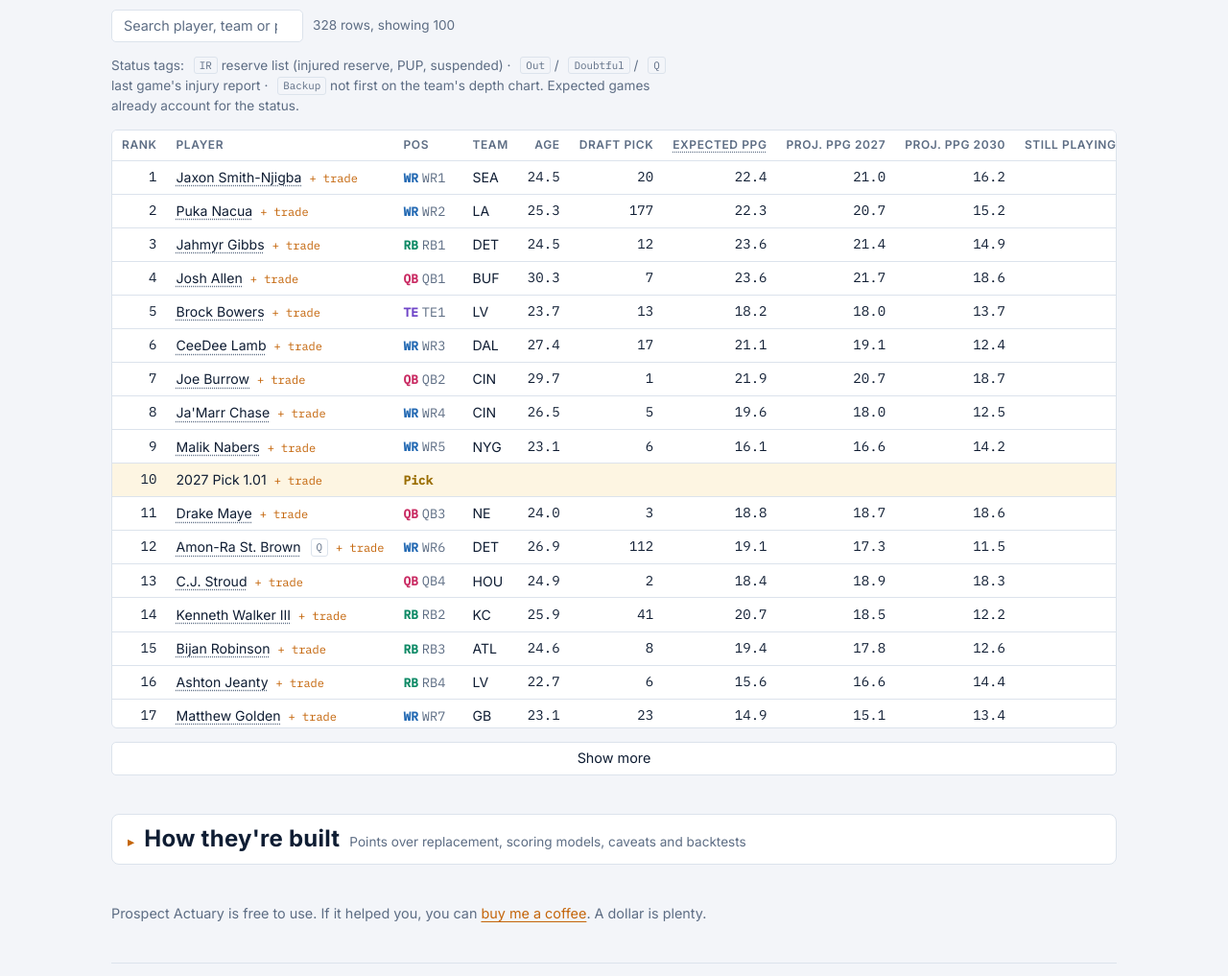
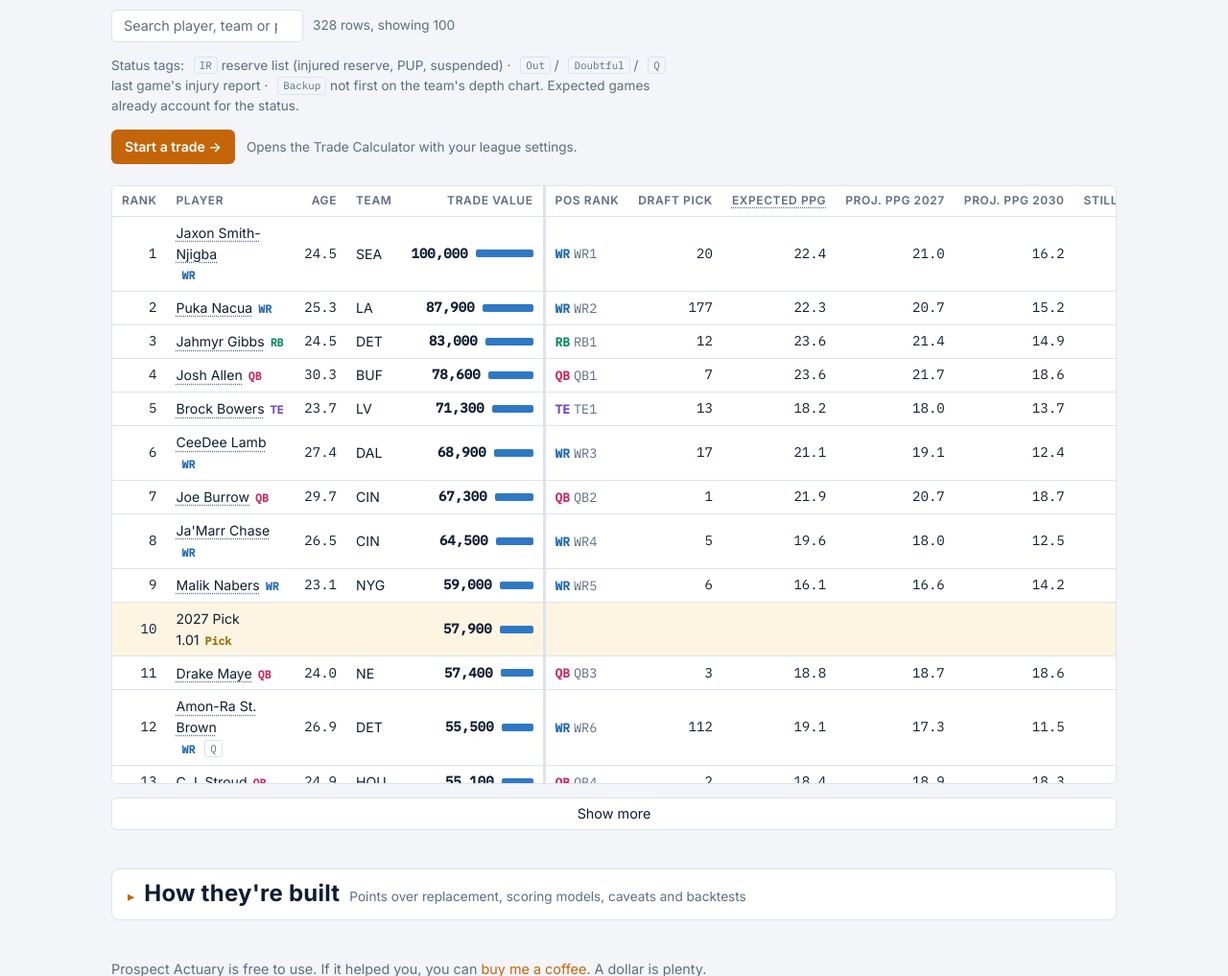
Before and after one commit to KyleMSchyma/prospect-actuary, a plain HTML site: page trade-values/index.html in a window 1280 px wide. Shown: the part 1020-2037 px from the top of the page at 96% size. Drawn offline with Linux system fonts and the light colour scheme.

Commit message:
Player Values tables: Rank, Player, Age, Team, Trade value first; Rank frozen; one trade button (Kyle)
Advanced columns follow a divider. The per-row '+ trade' links are replaced by one
'Start a trade' button above each table that carries the sheet and league. Values unchanged.

Co-Authored-By: Claude Opus 5.5 <noreply@anthropic.com>
Claude-Session: https://claude.ai/code/session_01DyN6T1UBFRQ9guuQXQQaZH

```diff
--- a/trade-values/index.html
+++ b/trade-values/index.html
@@ -38,8 +38,18 @@ details.fold summary h2{font-size:1.5rem}
 summary:focus-visible{outline:2px solid var(--accent);outline-offset:2px}
 .lgbody,.foldbody{padding:0 16px 16px;display:flex;flex-direction:column;gap:12px}
 [hidden]{display:none!important}
-.add{font-size:.75rem;margin-left:8px;text-decoration:none;font-family:var(--f-mono);white-space:nowrap}
-.add:hover{text-decoration:underline}
+.tradebar{display:flex;flex-wrap:wrap;align-items:center;gap:8px 12px;margin:0 0 8px}
+.tradebtn{display:inline-flex;align-items:center;gap:6px;padding:7px 14px;border-radius:6px;background:var(--accent);color:#fff;font-weight:600;font-size:.88rem;text-decoration:none}
+.tradebtn:hover{background:var(--accent-2);color:#fff}
+/* first column (Rank) frozen; header row frozen; a divider before the advanced columns */
+table.vt th:first-child,table.vt td:first-child{position:sticky;left:0;z-index:1;background:var(--panel);box-shadow:1px 0 0 var(--line)}
+table.vt th:first-child{z-index:3}
+table.vt tr.pick td:first-child{background:var(--warn-soft)}
+table.vt td.pl{white-space:normal;min-width:9.5em}
+table.vt td.pl .pos{margin-left:6px;font-size:.72rem}
+table.vt .adv1{border-left:3px solid var(--line)}
+table.vt th.adv1{position:sticky}
+table.vt tr.why td{position:static}
 .setting{display:flex;flex-direction:column;gap:5px;min-width:0}
 .setting .lbl{font-family:var(--f-mono);font-size:.72rem;text-transform:uppercase;letter-spacing:.07em;color:var(--muted)}
 .setting .tabs button{padding:4px 10px;font-size:.85rem}
@@ -68,7 +78,7 @@ th[title]{cursor:help;text-decoration:underline dotted;text-underline-offset:3px
 .barcell{display:flex;align-items:center;gap:8px;justify-content:flex-end}
 .minibar{display:inline-block;height:8px;border-radius:2px;background:var(--bar)}
 ul{margin:0;padding-left:20px;display:flex;flex-direction:column;gap:6px;max-width:72ch}
-@media (max-width:520px){h1{font-size:2.1rem} .ctl input{width:100%} .league{grid-template-columns:1fr 1fr;gap:12px} .mode button{flex:1}}
+@media (max-width:520px){table.vt th,table.vt td{padding:6px 5px} table.vt th{white-space:normal;letter-spacing:.02em;vertical-align:bottom} table.vt .minibar{display:none} table.vt td.pl{min-width:8.5em} h1{font-size:2.1rem} .ctl input{width:100%} .league{grid-template-columns:1fr 1fr;gap:12px} .mode button{flex:1}}
 </style></head>
 <body><div class="wrap">
 <header style="display:flex;flex-direction:column;gap:14px">
@@ -104,7 +114,8 @@ ul{margin:0;padding-left:20px;display:flex;flex-direction:column;gap:6px;max-wid
   <div class="tabs" id="rTabs" role="group" aria-label="Position"></div>
   <div class="ctl"><input id="rName" type="search" placeholder="Search player or team" aria-label="Search redraft values"><span class="small muted" id="rCount"></span></div>
   <p class="small muted st-legend">Status tags: <span class="st">IR</span> reserve list (injured reserve, PUP, suspended) · <span class="st">Out</span> / <span class="st">Doubtful</span> / <span class="st">Q</span> last game's injury report · <span class="st">Backup</span> not first on the team's depth chart. Expected games already account for the status.</p>
-  <div class="tablebox"><table id="rTable"></table></div>
+  <div class="tradebar"><a class="tradebtn" id="rTrade" href="../trade-calculator/?mode=redraft">Start a trade →</a><span class="small muted">Opens the Trade Calculator with your league settings.</span></div>
+  <div class="tablebox"><table id="rTable" class="vt"></table></div>
   <button type="button" class="more" id="rMore">Show more</button>
 </section>
 
@@ -116,7 +127,8 @@ ul{margin:0;padding-left:20px;display:flex;flex-direction:column;gap:6px;max-wid
   <div class="tabs" id="dTabs" role="group" aria-label="Position"></div>
   <div class="ctl"><input id="dName" type="search" placeholder="Search player, team or pick" aria-label="Search dynasty values"><span class="small muted" id="dCount"></span></div>
   <p class="small muted st-legend">Status tags: <span class="st">IR</span> reserve list (injured reserve, PUP, suspended) · <span class="st">Out</span> / <span class="st">Doubtful</span> / <span class="st">Q</span> last game's injury report · <span class="st">Backup</span> not first on the team's depth chart. Expected games already account for the status.</p>
-  <div class="tablebox"><table id="dTable"></table></div>
+  <div class="tradebar"><a class="tradebtn" id="dTrade" href="../trade-calculator/?mode=dynasty">Start a trade →</a><span class="small muted">Opens the Trade Calculator with your league settings.</span></div>
+  <div class="tablebox"><table id="dTable" class="vt"></table></div>
   <button type="button" class="more" id="dMore">Show more</button>
 </section>
 
@@ -198,16 +210,20 @@ function board(key, cols, tabsList, why){
     let x = rows.filter(r=>pos==="ALL"||r.p===pos);
     const q = name.value.trim().toLowerCase(); if(q) x = x.filter(r=>(r.n+" "+(r.tm||"")).toLowerCase().includes(q));
     document.getElementById(key+"Count").textContent = `${x.length} rows` + (x.length>shown?`, showing ${shown}`:"");
-    document.getElementById(key+"Table").innerHTML = `<thead><tr>${cols.map(c=>`<th class="${c.r?"r":""}"${c.t?` title="${c.t}"`:""}>${c.h}</th>`).join("")}<th class="r">Trade value</th></tr></thead><tbody>` +
-      x.slice(0,shown).map(r=>`<tr${r.pick?' class="pick"':""}>${cols.map(c=>`<td class="${c.r?"r num":""}">${r.pick&&c.skip?"":c.f(r)}</td>`).join("")}<td class="r num val"><span class="barcell">${fmt(r.v)}<span class="minibar" style="width:${Math.max(2,Math.round(60*r.v/max))}px"></span></span></td></tr>` +
+    // Rank, Player, Age, Team, Trade value first (visible on a phone without sliding), then a divider and the advanced columns
+    const main = cols.slice(0, 4), adv = cols.slice(4);
+    const th = (c, i) => `<th class="${[c.r?"r":"", i===0&&c.adv?"adv1":""].join(" ").trim()}"${c.t?` title="${c.t}"`:""}>${c.h}</th>`;
+    const td = (c, r, i) => `<td class="${[c.r?"r num":"", c.cls||"", i===0&&c.adv?"adv1":""].join(" ").trim()}">${r.pick&&c.skip?"":c.f(r)}</td>`;
+    document.getElementById(key+"Table").innerHTML = `<thead><tr>${main.map(c=>th(c,1)).join("")}<th class="r">Trade value</th>${adv.map((c,i)=>th(Object.assign({adv:1},c),i)).join("")}</tr></thead><tbody>` +
+      x.slice(0,shown).map(r=>`<tr${r.pick?' class="pick"':""}>${main.map(c=>td(c,r,1)).join("")}<td class="r num val"><span class="barcell">${fmt(r.v)}<span class="minibar" style="width:${Math.max(2,Math.round(60*r.v/max))}px"></span></span></td>${adv.map((c,i)=>td(Object.assign({adv:1},c),r,i)).join("")}</tr>` +
         (!r.pick && openId===r.n+"|"+r.p ? `<tr class="why"><td colspan="${cols.length+1}">${why(r)}<p class="small" style="margin:8px 0 0"><a href="../player/?key=${encodeURIComponent("tv:"+r.n+"|"+r.p)}">Full player profile: grades, comparables, market →</a></p></td></tr>` : "")).join("") + "</tbody>";
     document.getElementById(key+"More").hidden = x.length<=shown;
   }
   return { set(r){ rows = r; max = Math.max(...r.map(z=>z.v)); draw(); } };
 }
 const TABS = [["ALL","All"],...POS.map(p=>[p,p])];
-const tradeLink = (r, m) => { const id = r.pick ? "pick-"+r.n.slice(-4) : r.n+"|"+r.p;
-  return `<a class="add" href="../trade-calculator/?mode=${m}&get=${encodeURIComponent(id)}${location.search.includes("league=") ? "&league="+encodeURIComponent(new URLSearchParams(location.search).get("league")) : ""}" title="Start a trade in the calculator with ${esc(r.n)} on the side you get">+ trade</a>`; };
+// one "Start a trade" button above each table; it carries the sheet and the league settings to the calculator
+function tradeHref(m){ return `../trade-calculator/?mode=${m}` + (L.isDefault(S) ? "" : "&league="+encodeURIComponent(L.serialize(S))); }
 const EXP_T = "This season's points per game blended with his earlier seasons and draft slot. The fewer games he has played, the more the history counts.";
 const nameBtn = (r, open) => r.pick ? esc(r.n) : `<button type="button" class="nmbtn" data-id="${esc(r.n+"|"+r.p)}" title="Show how this value is built">${esc(r.n)}</button>`;
 const story = r => `${r.g ? `He has scored <b>${f1(r.ppg)}</b> points per game in ${r.g} game${r.g===1?"":"s"} this season.` : "He has not played this season."} Blended with his earlier seasons and draft slot, we expect <b>${f1(r.cppg)}</b> per game from here. The replacement ${r.p} in your league scores <b>${f1(r.rep)}</b>.`;
@@ -216,12 +232,12 @@ function whyD(r){ const tot = r.parts.reduce((s,p)=>s+p.v, 0) || 1, mx = Math.ma
   const cells = r.parts.map(p=>`<span>${p.y===0?"Rest of 2026":2026+p.y}</span><span class="r num">${f1(p.ppg)}</span><span class="r num">${f1(p.g)}</span><span class="sb"><i style="width:${Math.max(1,Math.round(60*p.v/mx))}px"></i><span class="num">${Math.round(100*p.v/tot)}%</span></span>`).join("");
   return `<div class="whybox"><p>${story(r)}</p><div class="seas"><span class="h">Season</span><span class="h r">Proj. PPG</span><span class="h r">Exp. games</span><span class="h">Share of his value</span>${cells}</div><p class="muted">Each season adds value for the points we expect him to score above replacement, including the chance he does better than projected. Expected games fall with age, injury history and the chance he is out of the league. Later seasons are discounted 15% a year, so points sooner count more.</p></div>`; }
 const rB = board("r", [
-  {h:"Rank", r:1, f:r=>r.r}, {h:"Player", f:r=>nameBtn(r)+stTag(r)+tradeLink(r,"redraft")}, {h:"Pos", f:r=>pchip(r.p)+` <span class="muted small num">${r.rp}</span>`}, {h:"Team", f:r=>esc(r.tm)},
-  {h:"Games", r:1, f:r=>r.g}, {h:"2026 PPG", r:1, f:r=>f1(r.ppg)}, {h:"Expected PPG", t:EXP_T, r:1, f:r=>f1(r.cppg)},
+  {h:"Rank", r:1, f:r=>r.r}, {h:"Player", cls:"pl", f:r=>nameBtn(r)+pchip(r.p)+stTag(r)}, {h:"Age", r:1, f:r=>f1(r.a)}, {h:"Team", f:r=>esc(r.tm)},
+  {h:"Pos rank", f:r=>pchip(r.p)+` <span class="muted small num">${r.rp}</span>`}, {h:"Games", r:1, f:r=>r.g}, {h:"2026 PPG", r:1, f:r=>f1(r.ppg)}, {h:"Expected PPG", t:EXP_T, r:1, f:r=>f1(r.cppg)},
   {h:"Over repl. / game", r:1, f:r=>f1(r.por)}, {h:"Exp. games left", r:1, f:r=>f1(r.eg)}], TABS, whyR);
 const dB = board("d", [
-  {h:"Rank", r:1, f:r=>r.r}, {h:"Player", f:r=>nameBtn(r)+stTag(r)+tradeLink(r,"dynasty")}, {h:"Pos", f:r=>pchip(r.p)+(r.pick?"":` <span class="muted small num">${r.rp}</span>`)}, {h:"Team", skip:1, f:r=>esc(r.tm)},
-  {h:"Age", r:1, skip:1, f:r=>f1(r.a)}, {h:"Draft pick", r:1, skip:1, f:r=>r.dp==null?"UDFA":r.dp}, {h:"Expected PPG", t:EXP_T, r:1, skip:1, f:r=>f1(r.cppg)},
+  {h:"Rank", r:1, f:r=>r.r}, {h:"Player", cls:"pl", f:r=>nameBtn(r)+pchip(r.p)+stTag(r)}, {h:"Age", r:1, skip:1, f:r=>f1(r.a)}, {h:"Team", skip:1, f:r=>esc(r.tm)},
+  {h:"Pos rank", skip:1, f:r=>pchip(r.p)+` <span class="muted small num">${r.rp}</span>`}, {h:"Draft pick", r:1, skip:1, f:r=>r.dp==null?"UDFA":r.dp}, {h:"Expected PPG", t:EXP_T, r:1, skip:1, f:r=>f1(r.cppg)},
   {h:"Proj. PPG 2027", r:1, skip:1, f:r=>f1(r.p27)}, {h:"Proj. PPG 2030", r:1, skip:1, f:r=>f1(r.p30)}, {h:"Still playing 2030", r:1, skip:1, f:r=>Math.round(100*r.s30)+"%"}],
   [...TABS, ["PICK","Picks"]], whyD);
 
@@ -231,6 +247,7 @@ function update(){
   document.getElementById("lgSum").innerHTML = L.long(S);
   document.getElementById("lgRep").innerHTML = `<span class="muted">Replacement line:</span>` + POS.map(p=>`<span>${pchip(p)}${C.RD.n[p]} · ${f1(C.RD.rep[p])} PPG</span>`).join("");
   rB.set(C.red); dB.set(C.dyn);
+  document.getElementById("rTrade").href = tradeHref("redraft"); document.getElementById("dTrade").href = tradeHref("dynasty");
 }
 update();
 })();
```
